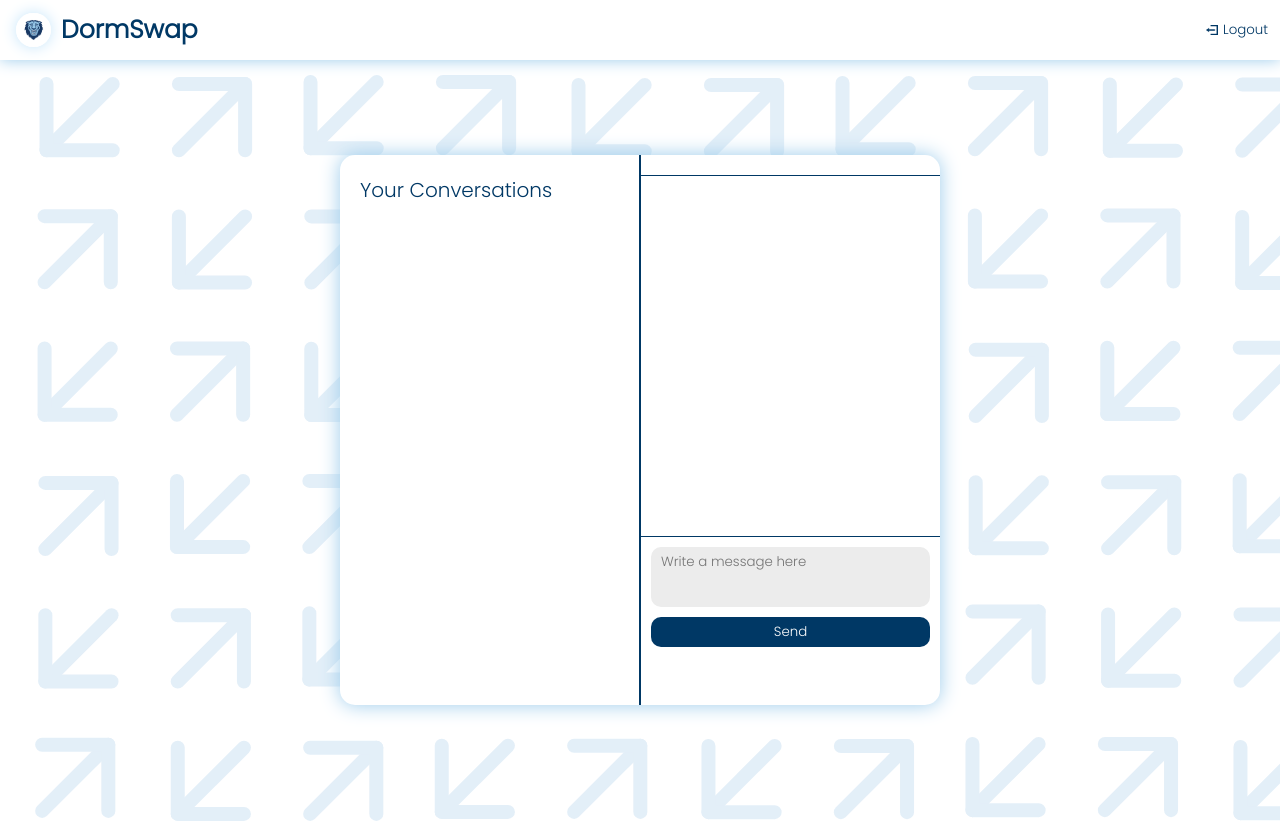
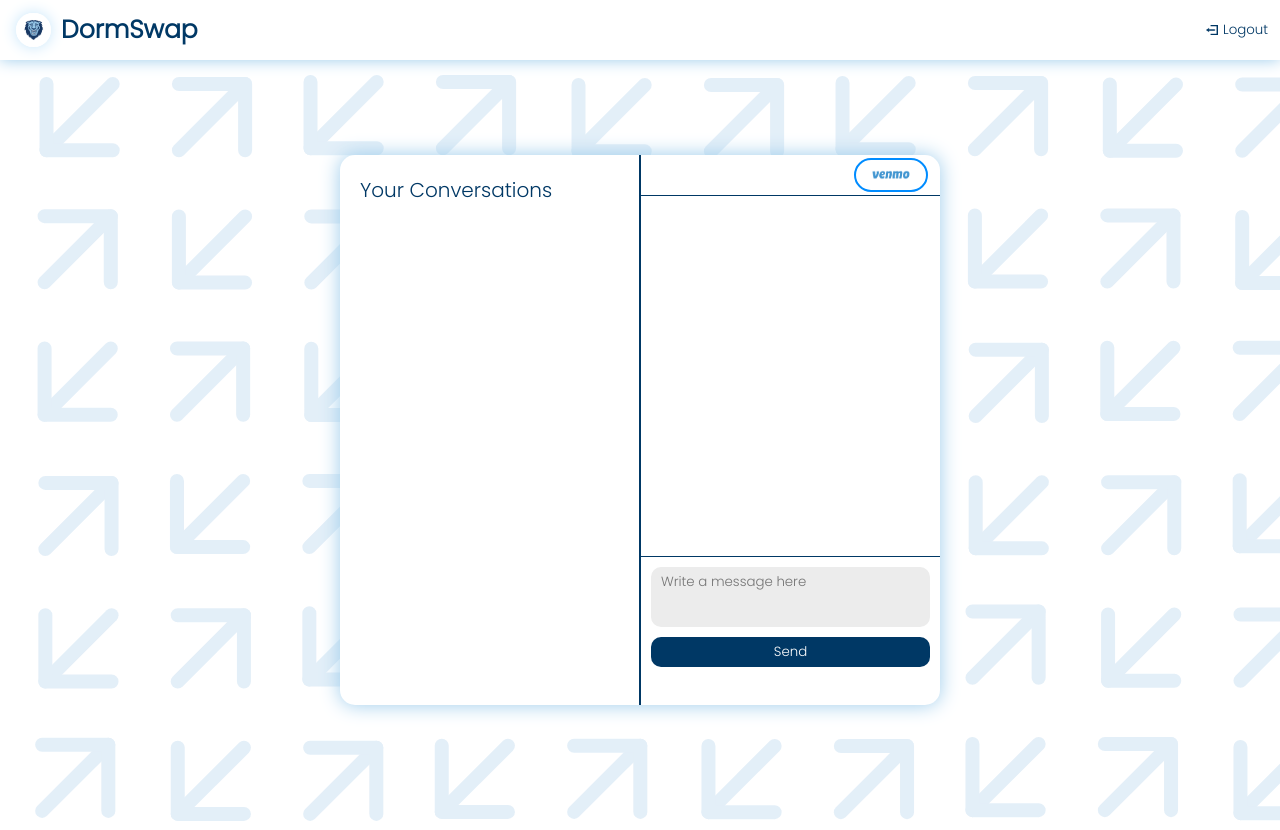
Before and after one commit to willhoppin/dormswap, a Flask app: template templates/messengerClient.html in a window 1280 px wide. Run offline with Flask 2, Linux system fonts and the light colour scheme; the template is opened without the code that fills it, so the values that code supplies are empty; parts of the project's set-up code (start-up, migrations or seed data) failed here and were passed over.

Commit message:
venmo payments works

```diff
--- a/templates/messengerClient.html
+++ b/templates/messengerClient.html
@@ -278,6 +278,24 @@
       color: #003865;
     }
 
+    .top-right-wrapper {
+        display: flex;
+        align-items: center;
+        justify-content: space-between;
+    }
+
+    .venmo-link-wrap {
+        text-decoration: none;
+    }
+
+    .venmo-image {
+        width: 40px;
+        margin-right: 12px;
+        padding: 10px 15px;
+        border: 2px solid #008CFF;
+        border-radius: 30px;
+    }
+
   </style>
 
 <body>
@@ -336,12 +354,17 @@
                 {% endfor %}
             </div>
             <div class="right-wrapper">
+                <div class="top-right-wrapper">
                     <div class="header-text">
                         {% if other_user == [] %}
                         <i>No chat selected</i>
                         {% else %}
                         {{other_user.user_name}}
                         {% endif %}
+                    </div>
+                    <a class="venmo-link-wrap" href="https://account.venmo.com/u/{{current_user.venmo}}" target="blank_">
+                        <img class="venmo-image" src="{{url_for('static', filename='venmo.png')}}" align="middle" />
+                    </a>
                 </div>
                 <div class="messages-wrapper" id="scroll-to-bottom">
                     {% for message in messages %}
```
Also changed, not shown: static/venmo.png (added). Lines whose indentation alone changed are shown as unchanged.
